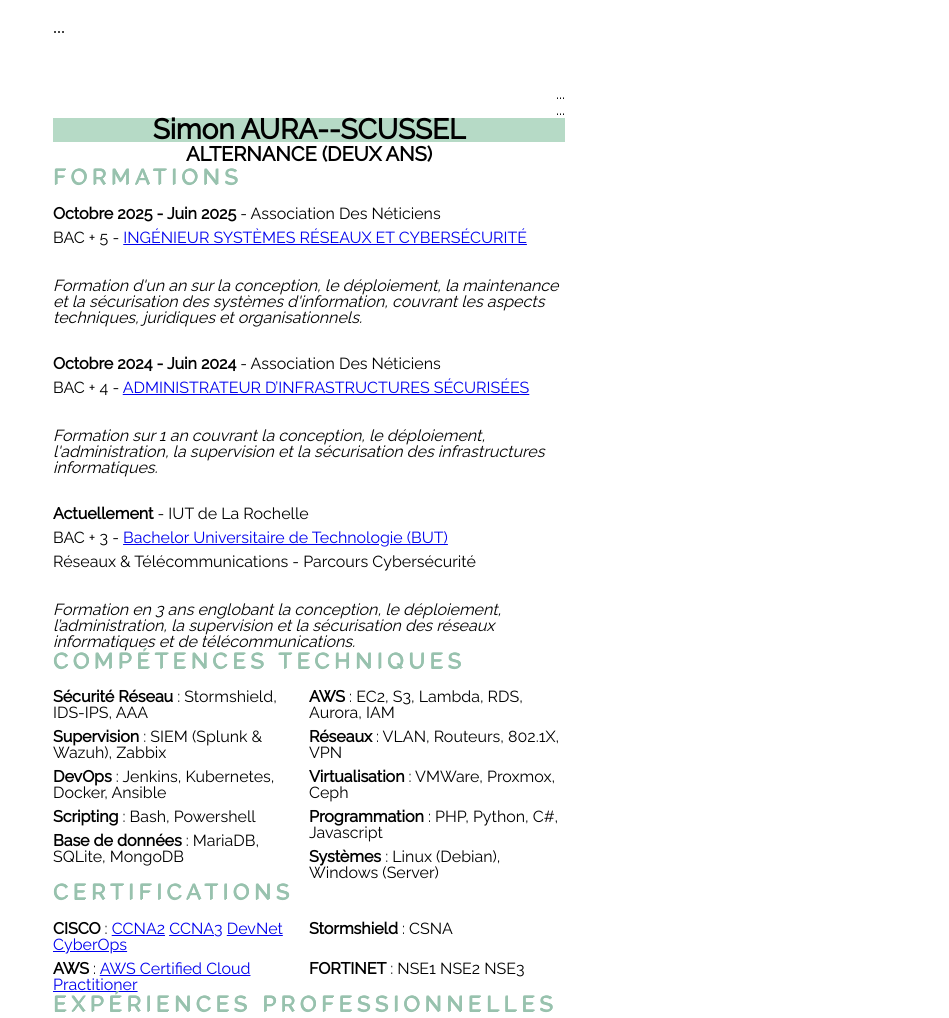
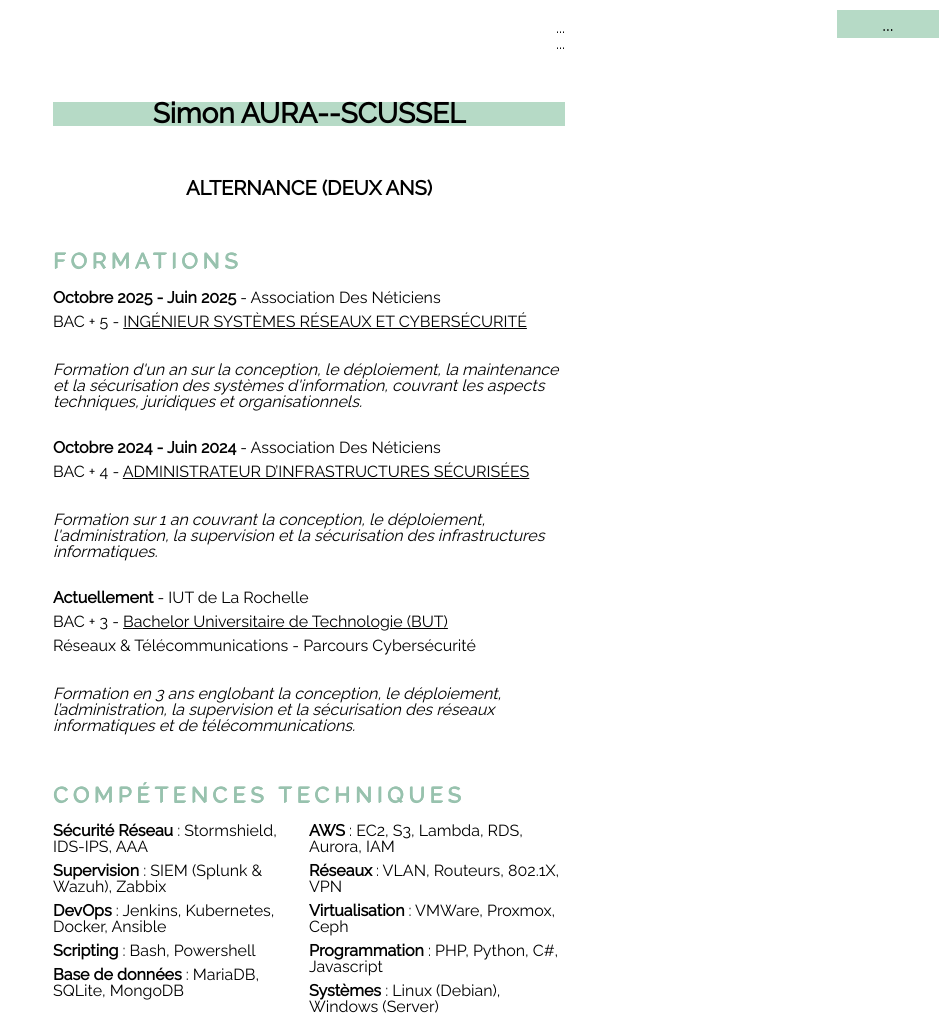
Before and after one commit to Simon-Aura-Scussel/the-cloud-resume-challenge-frontend, a plain HTML site: page index.html in a window 1280 px wide. Shown: the top 1018 px of the page, without its empty margins (331-1280 px from the left). Drawn offline with Linux system fonts and the light colour scheme; no server answers.

Commit message:
Add files via upload

```diff
--- a/reset.css
+++ b/reset.css
@@ -46,3 +46,9 @@ table {
 	border-collapse: collapse;
 	border-spacing: 0;
 }
+a {
+	all: reset;
+}
+a, a:visited, a:hover, a:active {
+	color: inherit;
+}
--- a/style.css
+++ b/style.css
@@ -1,4 +1,4 @@
-body {
+#cv {
     display: flex;
     flex-direction: column;
     gap: 50px;
@@ -97,3 +97,43 @@ h2 {
 #experiences-professionnelles li {
     font-family: 'Raleway';
 }
+
+#visiteurs {
+    position: fixed;
+    right: 10px;
+    top: 10px;
+    background-color: #b6dac6;
+    float: right;
+    width: 8vw;
+    height: 3.5vh;
+    display: flex;
+    align-items: center;
+    justify-content: center;
+}
+
+#visiteurs h3 {
+    font-family: 'Raleway';
+    font-size: 1.25rem;
+}
+
+@media all and (orientation: portrait) {
+
+    #cv {
+        margin-left: 10vw;
+        margin-top: 2.5vh;
+        margin-bottom: 2.5vh;
+        width: 80vw;
+    }
+
+    #visiteurs {
+        width: 10vw;
+    }
+
+    #visiteurs h3 {
+        text-align: center;
+        font-size: 1.5rem;
+    }
+
+
+
+}
```
